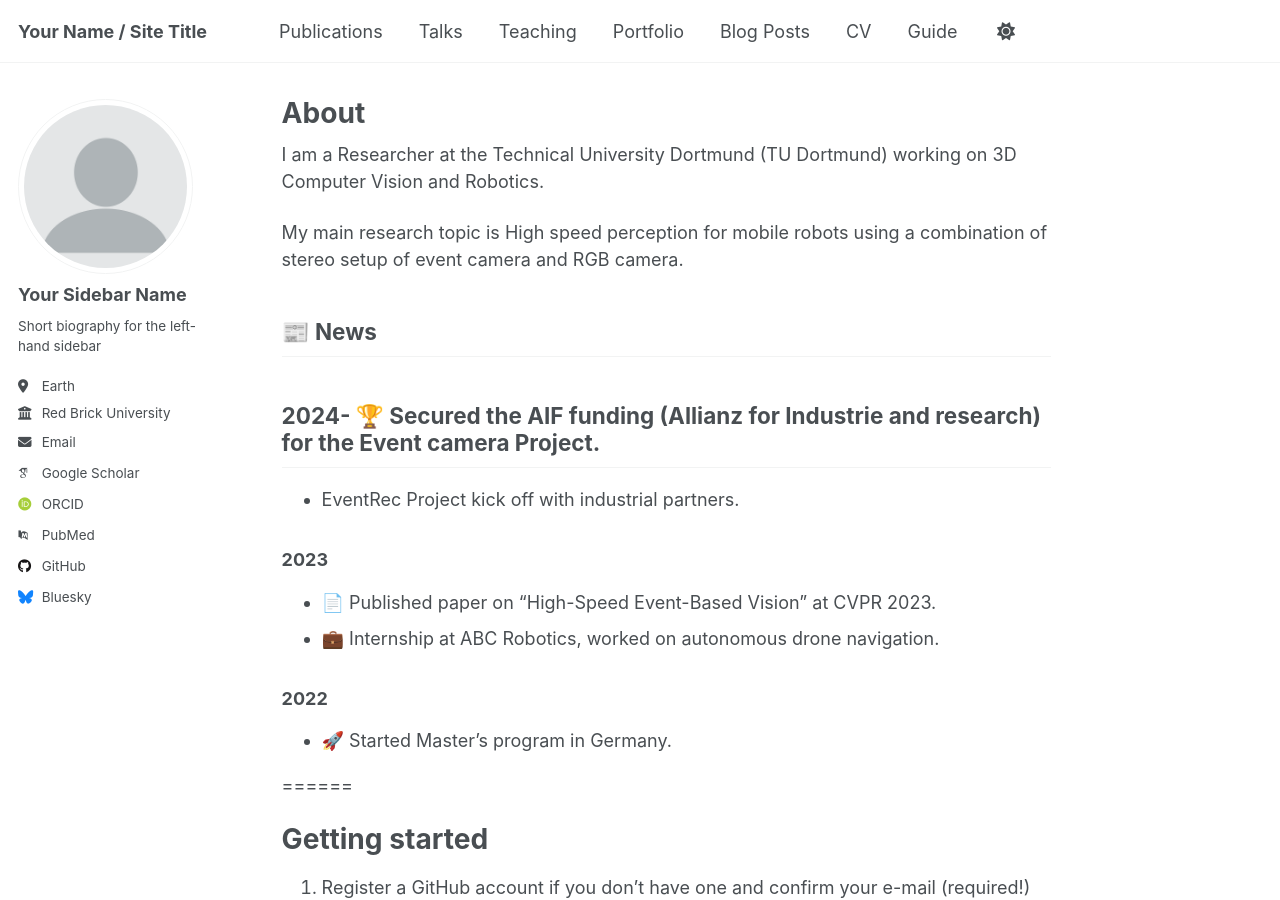
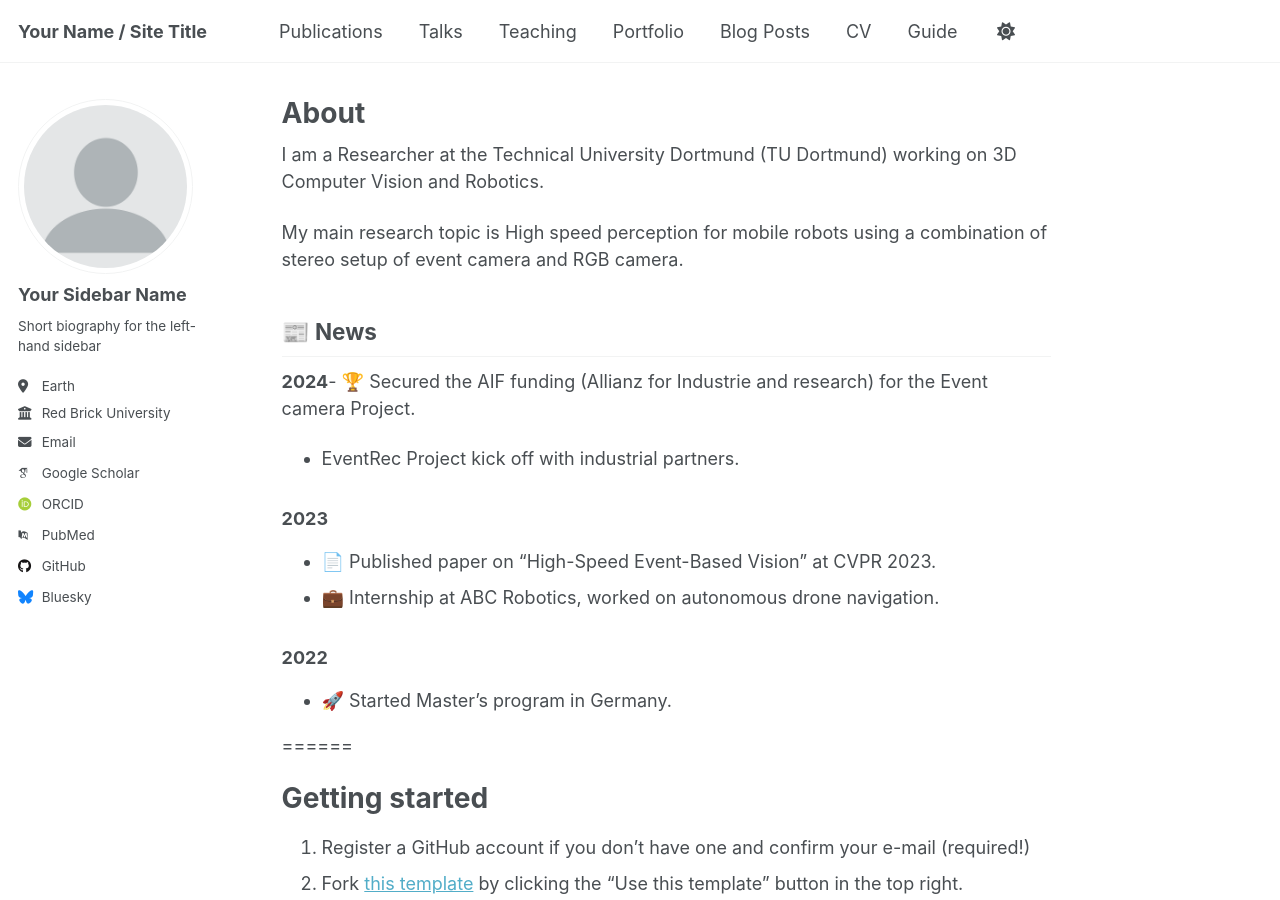
Before and after one commit to shrutarv/shrutarv.github.io, a Jekyll site: the page built from _pages/about.md, in a window 1280 px wide and 900 px high. Built offline with Jekyll 4.4.1, drawn with Linux system fonts in a browser that asks for light colours; some web fonts are replaced.

```diff
--- a/_pages/about.md
+++ b/_pages/about.md
@@ -13,7 +13,7 @@ My main research topic is High speed perception for mobile robots using a combin
 
 ## 📰 News
 
-## 2024- 🏆 Secured the AIF funding (Allianz for Industrie and research) for the Event camera Project.
+**2024**- 🏆 Secured the AIF funding (Allianz for Industrie and research) for the Event camera Project.
 - EventRec Project kick off with industrial partners.
 
 ### 2023
```
